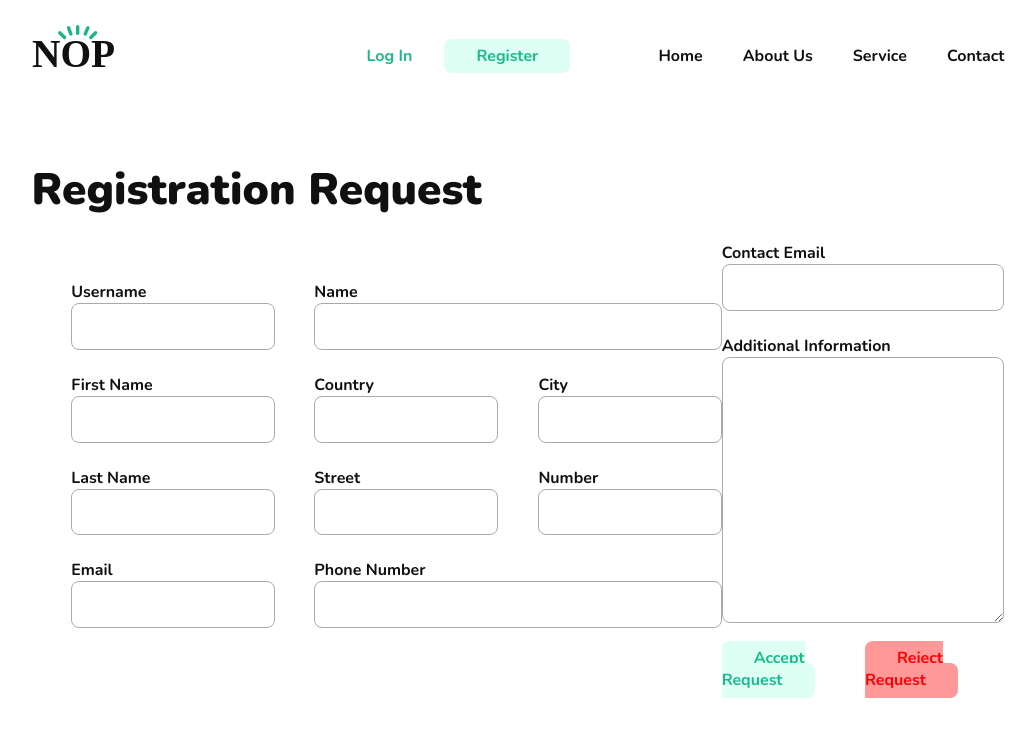
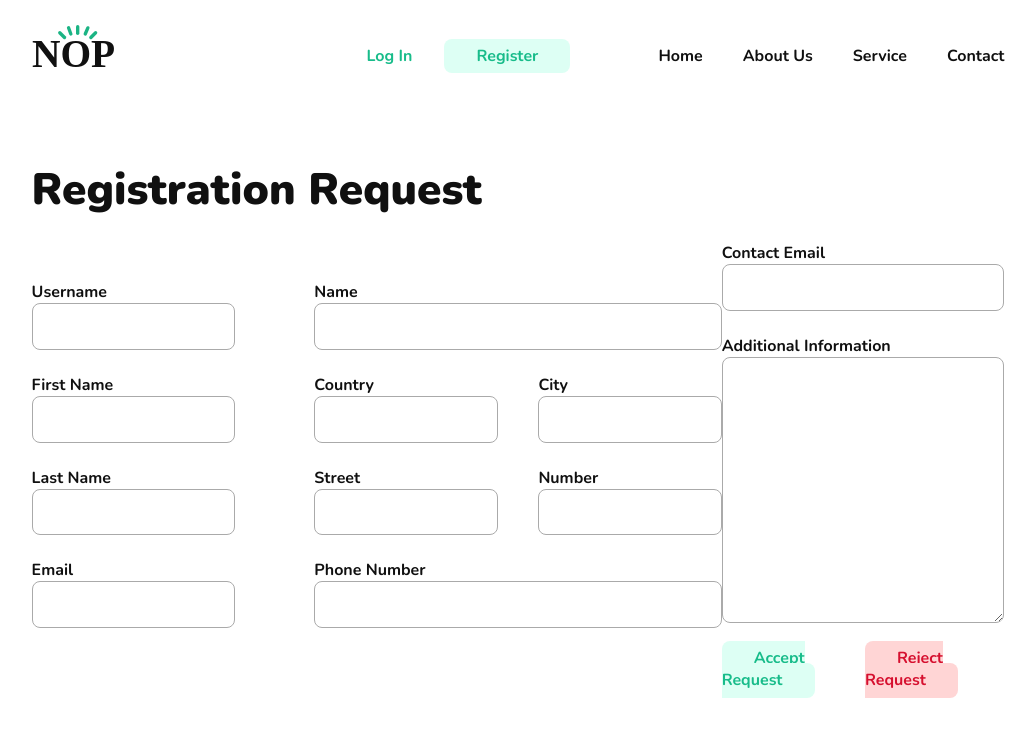
Before and after one commit to eugen1701/nopFront, a React (Create React App) app: page /admin in a window 1280 px wide. Shown: the top 736 px of the page, without its empty margins (122-1158 px from the left). Built offline with nearby package versions, Linux system fonts and the light colour scheme.

Commit message:
Some adjustments

```diff
--- a/src/assets/shared_sass/_variables.scss
+++ b/src/assets/shared_sass/_variables.scss
@@ -2,7 +2,7 @@ $black: #101010;
 $green: #18BC8A;
 $green-neutral: #ddfff4;
 $light-gray: #AAAAAA;
-$red-neutral:#ff9999;
-$red: #ff0000;
+$red-neutral:#FFD5D5;
+$red: #D6102F;
 $header-height: 14vh;
 $home-page-menu-offset: 700px;
--- a/src/components/auth/register/Register.tsx
+++ b/src/components/auth/register/Register.tsx
@@ -116,14 +116,44 @@ export const Register: React.FC = () => {
     }
   }
 
-  function goToNextPage(e: React.MouseEvent<HTMLElement>) {
+  function processFormPage1(): boolean {
+    return true
+  }
+
+  function processFormPage2(): boolean {
+    return true;
+  }
+
+  function processFormPage3(): boolean {
+    return true;
+  }
+
+  function processFormPage(): boolean {
+    switch (currentPage) {
+      case 1:
+        return processFormPage1();
+      case 2:
+        return processFormPage2();
+      case 3:
+        return processFormPage3();
+      default:
+        return false;
+    }
+
+    return true;
+  }
+
+  function submitFormPage(e: React.MouseEvent<HTMLElement>) {
     e.preventDefault();
-    setCurrentPage(currentPage + 1);
+
+    if(currentPage < 3 && processFormPage()) {
+      setCurrentPage(currentPage + 1); return;
+    }
   }
 
   function renderFormButton(): JSX.Element {
     if(currentPage == 1 || currentPage == 2) {
-      return <button className="button-green-bordered button-medium" onClick={(e) => goToNextPage(e)}>Continue</button>
+      return <button className="button-green-bordered button-medium" onClick={(e) => submitFormPage(e) }>Continue</button>
     }
     return <button type="submit" className="button-green button-medium">Finish Registration</button>
   }
--- a/src/pages/admin-page/AdminPage.tsx
+++ b/src/pages/admin-page/AdminPage.tsx
@@ -1,15 +1,13 @@
 import React, {Fragment} from 'react'
 import authPageSvg from "../../assets/svgs/auth-illustration.svg";
 import {Link} from "react-router-dom";
+import './AdminPage.scss'
 
 export const AdminPage: React.FC = () => {
   function renderFormPage(): JSX.Element {
     return (
-      <div id="admin-page" className="flex-row-center-x">
-
-        <section id="auth-page__left-side" className="flex-row-center-y flex-row-center-x">
-          <Fragment>
-
+      <div id="admin-page" className="flex-row flex-space-between">
+        <section id="auth-page__left-side" className="flex-row-center-y">
           <ul id="register__form-page-1" className="ul register__form-ul">
             <li className="input">
               <label htmlFor="manager-username">Username</label>
@@ -30,11 +28,8 @@ export const AdminPage: React.FC = () => {
               <input type="email" name="manager-email" id="register__manager-email"/>
             </li>
           </ul>
-          </Fragment>
         </section>
-        <section id="auth-page__right-side" className="flex-row-center-y flex-row-center-x">
-          <Fragment>
-
+        <section id="auth-page__right-side" className="flex-row-center-y">
           <ul id="register__form-page-2" className="ul register__form-ul">
             <li className="input">
               <label htmlFor="kitchen-name">Name</label>
@@ -70,10 +65,8 @@ export const AdminPage: React.FC = () => {
               <input type="text" name="kitchen-phone-number" id="register__kitchen-phone-number"/>
             </li>
           </ul>
-          </Fragment>
         </section>
-        <section id="auth-page__right-side" className="flex-row-center-y flex-row-center-x">
-          <Fragment>
+        <section id="auth-page__right-side" className="flex-row-center-y">
           <ul id="register__form-page-3" className="ul register__form-ul">
             <li className="input">
               <label htmlFor="kitchen-contact-email">Contact Email</label>
@@ -91,8 +84,6 @@ export const AdminPage: React.FC = () => {
 
 
           </ul>
-
-          </Fragment>
         </section>
 
 
```
Lines whose indentation alone changed are shown as unchanged.
